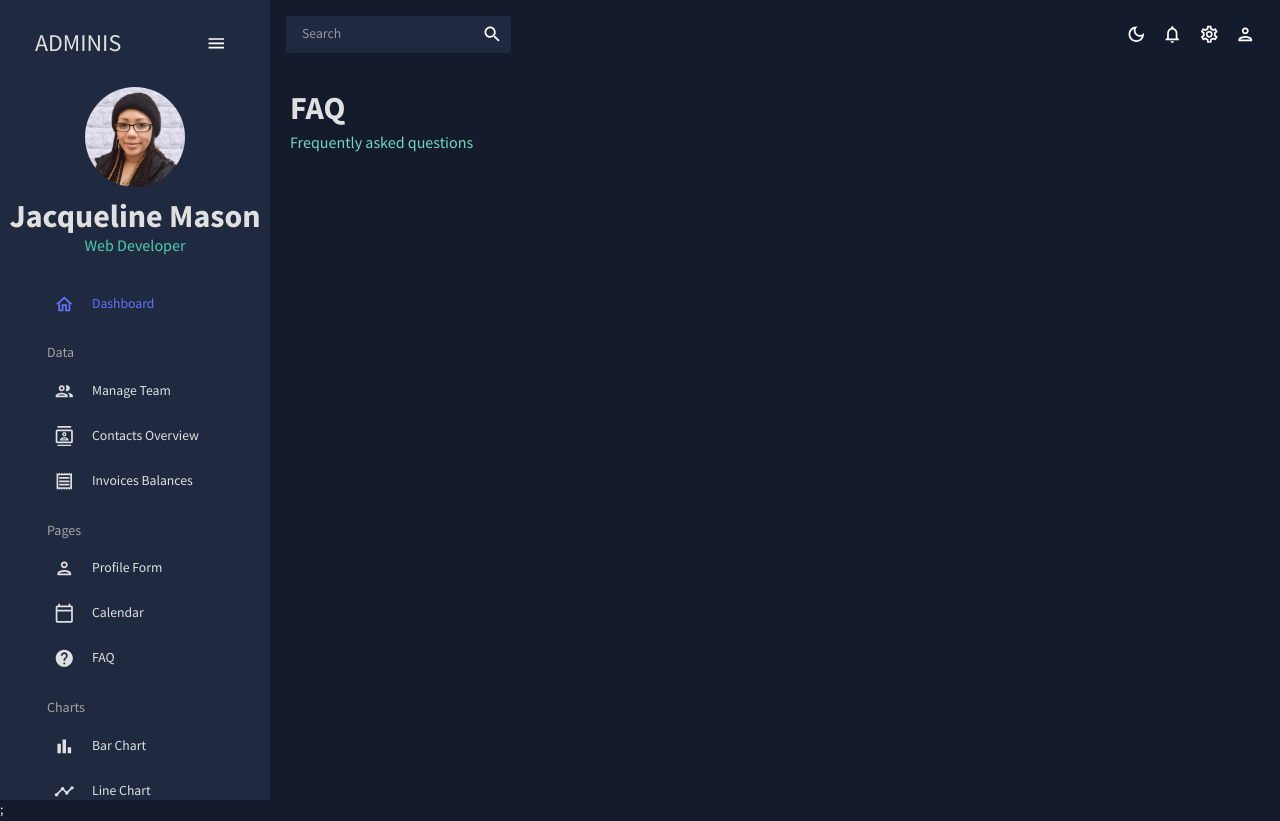
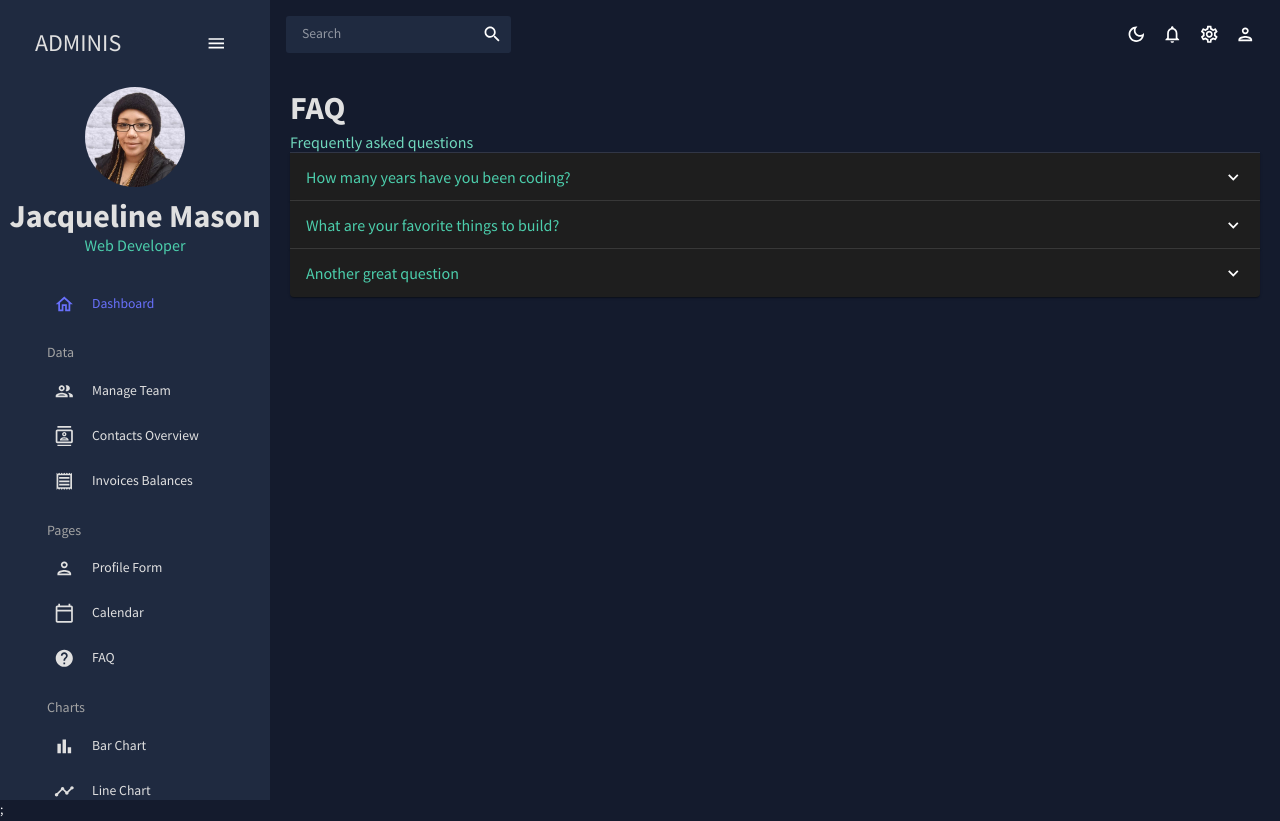
Before and after one commit to rookiebehaviour/company-dashboard-app, a React (Create React App) app: page /faq in a window 1280 px wide. Built offline with nearby package versions, Linux system fonts and the light colour scheme.

Commit message:
Finished FAQ page

```diff
--- a/src/scenes/faq/index.jsx
+++ b/src/scenes/faq/index.jsx
@@ -13,6 +13,42 @@ const FAQ = () => {
   return (
     <Box m="20px">
       <Header title="FAQ" subtitle="Frequently asked questions" />
+
+      <Accordion>
+        <AccordionSummary expandIcon={<ExpandMoreIcon />}>
+          <Typography color={colors.greenAccent[500]} variant="h5">
+            How many years have you been coding?
+          </Typography>
+        </AccordionSummary>
+        <AccordionDetails>
+          <Typography>A little over 2 years now.</Typography>
+        </AccordionDetails>
+      </Accordion>
+
+      <Accordion>
+        <AccordionSummary expandIcon={<ExpandMoreIcon />}>
+          <Typography color={colors.greenAccent[500]} variant="h5">
+            What are your favorite things to build?
+          </Typography>
+        </AccordionSummary>
+        <AccordionDetails>
+          <Typography>
+            Websites for the creativity, but I love dashboards and have an
+            interest in building end user and developer tools.
+          </Typography>
+        </AccordionDetails>
+      </Accordion>
+
+      <Accordion>
+        <AccordionSummary expandIcon={<ExpandMoreIcon />}>
+          <Typography color={colors.greenAccent[500]} variant="h5">
+            Another great question
+          </Typography>
+        </AccordionSummary>
+        <AccordionDetails>
+          <Typography>And another great answer.</Typography>
+        </AccordionDetails>
+      </Accordion>
     </Box>
   );
 };
```
